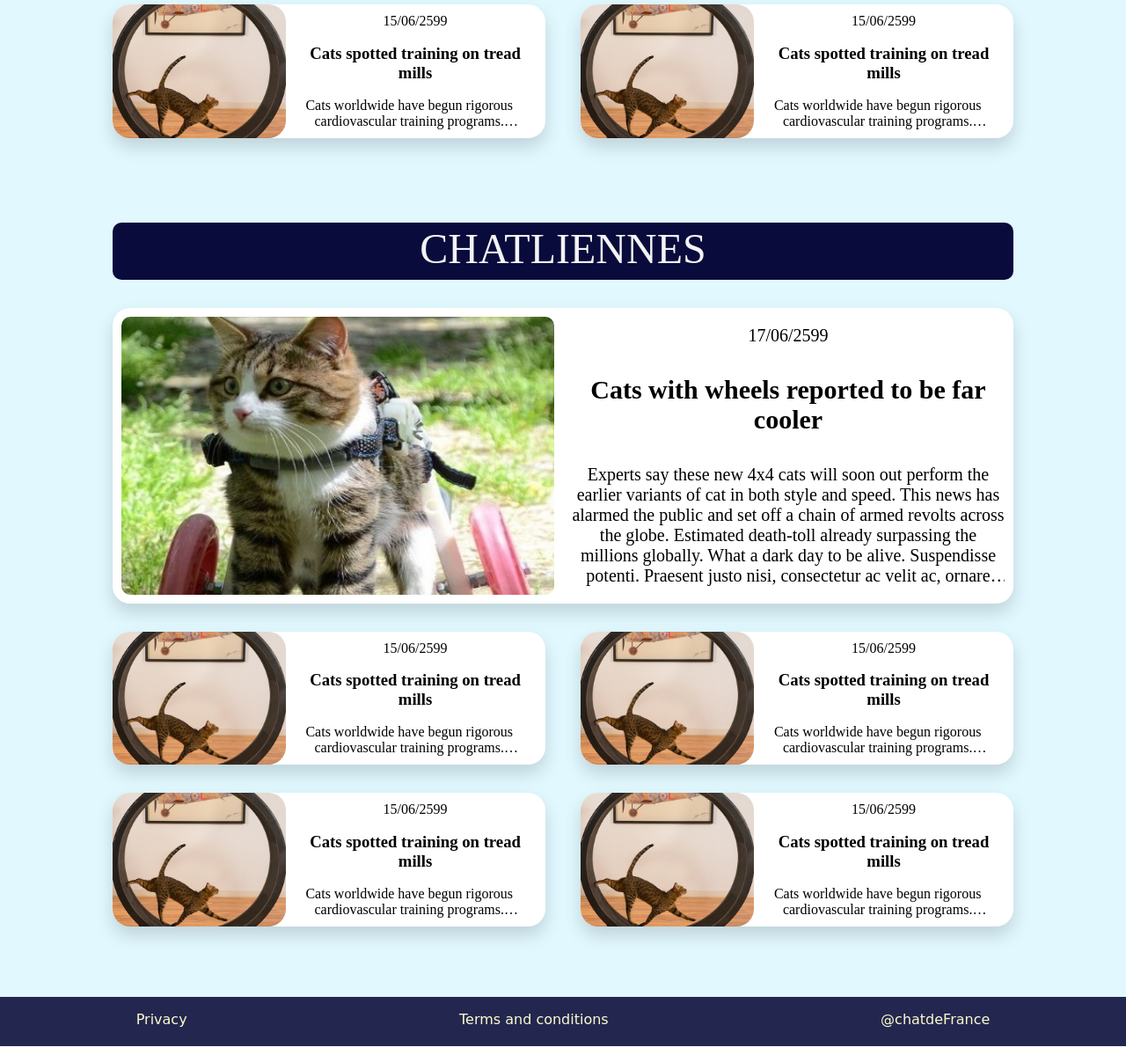
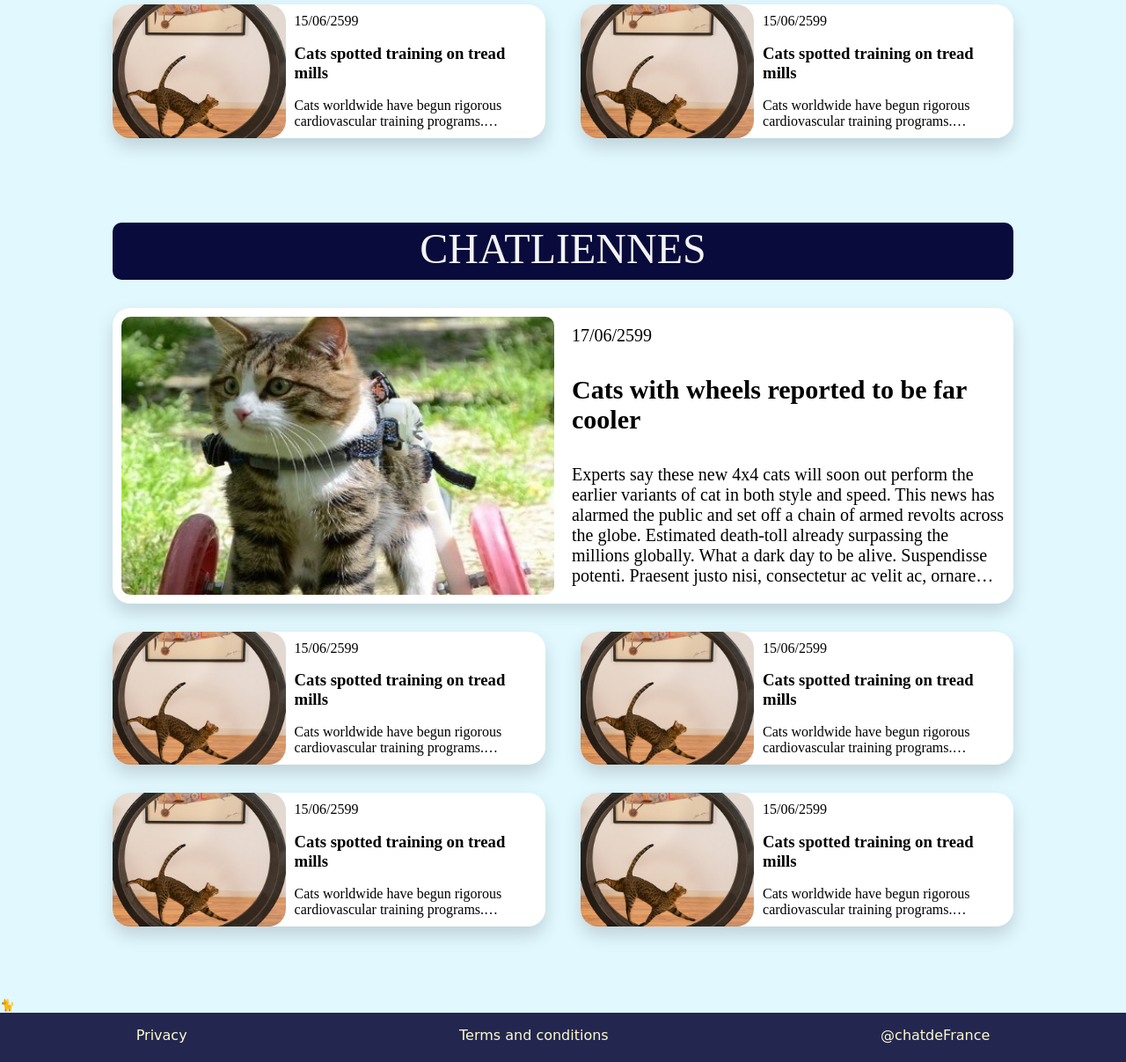
Before and after one commit to APauquin/wild-project-catWatch, a PHP site: page / in a window 1280 px wide. Shown: the part 2963-4170 px from the top of the page at 88% size. Run offline with PHP 8.4, Linux system fonts and the light colour scheme; some web fonts are replaced.

Commit message:
nyan cat move to index only, footer modified in class in css, fixed shortcut logo index

```diff
--- a/assets-css/styleFooter.css
+++ b/assets-css/styleFooter.css
@@ -3,11 +3,11 @@ body.footerBody {
   margin-top: 0;
 }
 
-footer {
+.footer {
   height: 3.5rem;
   background-color: #232750;
 }
-footer ul {
+.footer ul {
   display: flex;
   flex-direction: row;
   justify-content: space-around;
@@ -17,13 +17,13 @@ footer ul {
   margin-bottom: 0;
   margin-top: 0;
 }
-footer a {
+.footer a {
   font-family: "Iceland", cursive;
   color: #fefacc;
   text-decoration: none;
 }
 
-footer a:hover {
+.footer a:hover {
   font-size: 130%;
   text-decoration: underline;
   color: #fefacc;
--- a/assets-css/styleNav.css
+++ b/assets-css/styleNav.css
@@ -1,9 +1,4 @@
 @import url('https://fonts.googleapis.com/css2?family=Iceland&display=swap');
-
-:root {
-
-    --main_color: #242324;
-}
 
 @media screen and (min-width:800px) {
 
@@ -268,18 +220,8 @@ nav>ul>li:hover>a {
     }
 }
 
-
-
 #nyanpc {
-
-
+    background-color: rgba(255, 0, 0, 0);
     border: none;
-
-    position: fixed;
-    top: 20rem;
-    left: 0rem;
-
-    font-size: 16px;
-
     cursor: pointer;
 }
--- a/assets-php/footer.php
+++ b/assets-php/footer.php
@@ -1,17 +1,6 @@
-<!DOCTYPE html>
-<html lang="en">
+<div class="footerBody">
+  <div class="footer">
 
-<head>
-  <meta charset="UTF-8">
-  <meta http-equiv="X-UA-Compatible" content="IE=edge">
-  <meta name="viewport" content="width=device-width, initial-scale=1.0">
-  <link rel="stylesheet" href="assets-css/styleFooter.css">
-  <title>footer</title>
-</head>
-<button type="button" id="nyanpc"onclick ="colorRainbow(); changeImagepc(); colorainbow2();">&#128008;</button>
-
-<body class="footerBody">
-  <div class="footer">
     <footer id="rainbow3">
       <ul>
         <li><a href="https://assets3.thrillist.com/v1/image/2864657/1200x630/flatten;crop_down;webp=auto;jpeg_quality=70">Privacy</a></li>
@@ -20,6 +9,4 @@
       </ul>
     </footer>
   </div>
-</body>
-
-</html>
+</div>
--- a/assets-php/mainImgIndex.php
+++ b/assets-php/mainImgIndex.php
@@ -1,18 +1,4 @@
-<!DOCTYPE html>
-<html lang="en">
-
-<head>
-    <meta charset="UTF-8">
-    <meta http-equiv="X-UA-Compatible" content="IE=edge">
-    <meta name="viewport" content="width=device-width, initial-scale=1.0">
-    <title>Document</title>
-
-    <link rel="stylesheet" href="./assets-css/style.css">
-</head>
-
-<body class="mainImgContainer">
+<div class="mainImgContainer">
     <img class="indexMainImg" src="../assets-img/1000_F_540542211_cst3aGs95TS0cEZhb2MgMiticC7rozBz.jpg" alt="Robot cat facing off a organic cat through a window">
     <div class="centered">CAT WATCH</div>
-</body>
-
-</html>
+</div>
--- a/index.php
+++ b/index.php
@@ -114,7 +114,7 @@
         <article class="indexGrid">
 
             <div class="h2container">
-                <h2 class="indexH2">Chatstronaute</h2>
+                <h2 id="rainbow6" class="indexH2">Chatstronaute</h2>
             </div>
 
             <div class="mainNewsFlash" class="image">
@@ -194,7 +194,7 @@
         <!-- Chatbot -->
         <article class="indexGrid">
 
-            <div class="h2container">
+            <div id="rainbow7" class="h2container">
                 <h2 class="indexH2">Chatbot</h2>
             </div>
 
@@ -275,7 +275,7 @@
         <!-- Chaliennes sexy -->
         <article class="indexGrid">
 
-            <div class="h2container">
+            <div id="rainbow8" class="h2container">
                 <h2 class="indexH2">Chatliennes</h2>
             </div>
 
@@ -357,7 +357,7 @@
     <!-- end of article list -->
 
     <!-- footer starts here -->
-
+    <button type="button" id="nyanpc"onclick ="colorRainbow(); changeImagepc(); colorainbow2();">&#128008;</button>
     <?php include("./assets-php/footer.php"); ?>
 
     <!-- end of footer -->
@@ -366,117 +366,4 @@
 
 </html>
 
-
-
-
-
-
-
-
-
-
-
-
-
-
-
-
-
-
-
-
-
-
-
-
-
-
-
-
-
-
-
-
-
-
-
-
-
-
-
-
-
-
-
-
-
-
-
-
-
-
-
-
-
-
-
-
-
-
-
-
-
-
-
-
-
-
-
-
-
-
-
-
-
-
-
-
-
-
-
-
-
-
-
-
-
-
-
-
-
-
-
-
-
-
-
-
-
-
-
-
-
-
-
-
-
-
-
-
-
-
-
-
-
-
 <!-- Tu aimes les chattes poilues? Moi aussi. -->
```
Also changed, not shown: other parts of assets-css/styleNav.css (+4 -47 lines), assets-php/navBar.php (+18 -8 lines).
